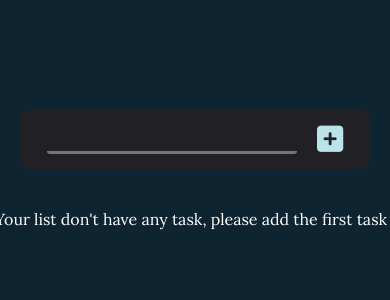
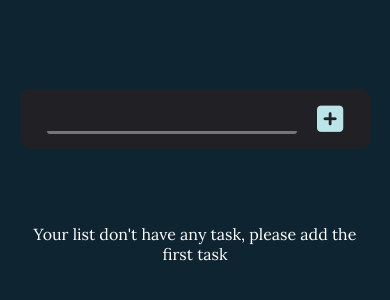
Before and after one commit to mcsordi/Todo-List, a plain HTML site: page index.html in a window 390 px wide. Shown: the part 246-546 px from the top of the page. Drawn offline with Linux system fonts and the light colour scheme.

Commit message:
feat: media query

```diff
--- a/styles.css
+++ b/styles.css
@@ -160,3 +160,14 @@ h4 {
 .highlights {
   background-color: #9ba6a5;
 }
+
+@media (max-width: 600px) {
+  .initValue {
+    color: #fff;
+    font-size: 16px;
+    font-family: "Lora", serif;
+    width: auto;
+    text-align: center;
+    margin-top: 50px;
+  }
+}
```
